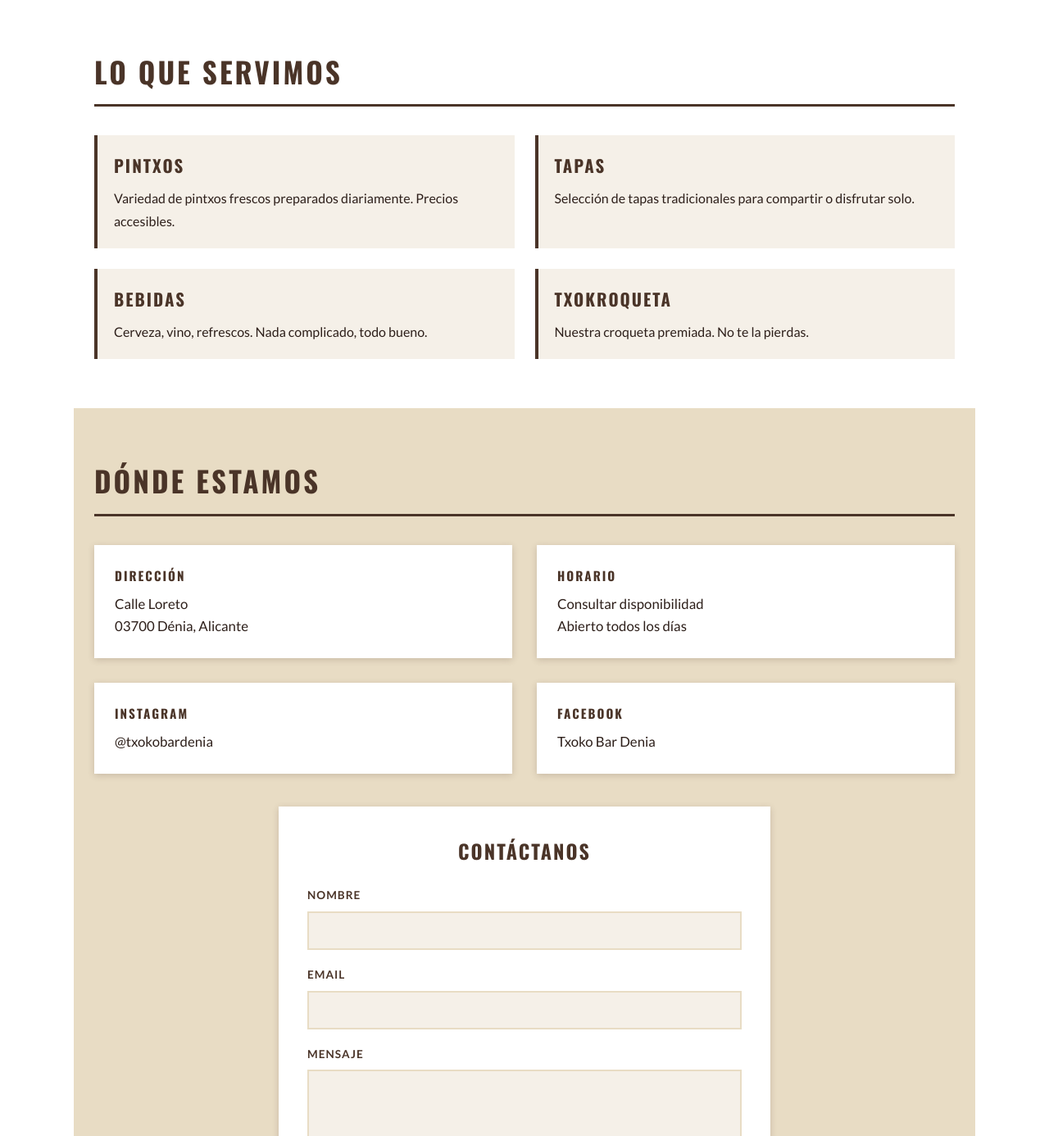
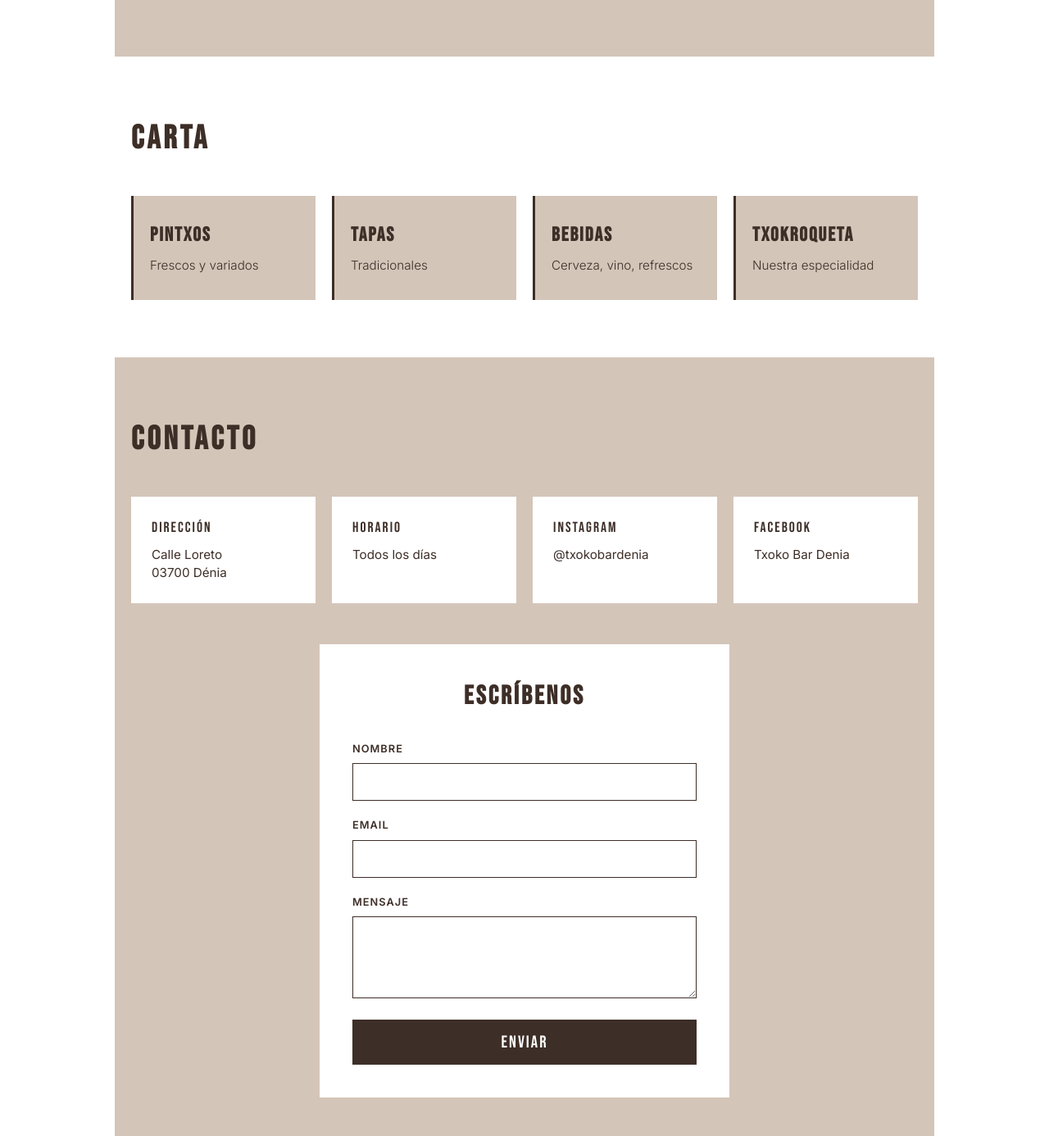
Before and after one commit to Gatimoro/ForkReplacement, a Flask app: page /txoco-bar in a window 1280 px wide. Shown: the part 1135-2521 px from the top of the page at 82% size. Run offline with Flask 3, Linux system fonts and the light colour scheme.

Commit message:
Ultra-minimal redesign: zero fluff, maximum clarity
- Bebas Neue + Inter fonts (modern, clean)
- Simplified to 4 colors: brown, tan, white, orange
- Cut all unnecessary text
- Hero: just "TXOKO BAR" title
- About: 1 sentence + 2 images
- Menu: 4 items, minimal descriptions
- Contact: 4 info boxes + form + map
- Total file: 502 lines (was 597)
- Sends to makarborisov123@gmail.com
- Sharp edges, no rounded corners
- Clean grid layouts throughout

```diff
--- a/templates/txoco.html
+++ b/templates/txoco.html
@@ -3,10 +3,11 @@
 <head>
     <meta charset="UTF-8">
     <meta name="viewport" content="width=device-width, initial-scale=1.0">
-    <title>Txoko Bar | Pintxos y Tapas en Dénia</title>
+    <title>Txoko Bar | Pintxos en Dénia</title>
     <link rel="icon" type="image/x-icon" href="/static/txoco-favicon.ico">
+    <style>
+        @import url('https://fonts.googleapis.com/css2?family=Bebas+Neue&family=Inter:wght@300;400;600&display=swap');
 
-    <style>@import url('https://fonts.googleapis.com/css2?family=Oswald:wght@400;600;700&family=Lato:wght@300;400;700&display=swap');
         * {
             margin: 0;
             padding: 0;
@@ -14,21 +15,17 @@
         }
 
         :root {
-            --brown: #4A3428;
-            --dark-brown: #2D1F1A;
-            --light-tan: #E8DCC4;
-            --cream: #F5F0E8;
+            --brown: #3D2E27;
+            --tan: #D4C5B9;
             --white: #FFFFFF;
-            --orange: #D87842;
-            --shadow: 0 2px 8px rgba(74, 52, 40, 0.2);
+            --orange: #C8694A;
         }
 
         body {
-            font-family: 'Lato', Arial, sans-serif;
-            color: var(--dark-brown);
+            font-family: 'Inter', sans-serif;
+            color: var(--brown);
             background: var(--white);
-            line-height: 1.6;
-            overflow-x: hidden;
+            line-height: 1.5;
         }
 
         /* Header */
@@ -80,180 +75,140 @@
 
         /* Hero */
         .hero {
-            margin-top: 77px;
-            height: 60vh;
-            background: linear-gradient(rgba(74, 52, 40, 0.6), rgba(45, 31, 26, 0.7)),
+            margin-top: 68px;
+            height: 65vh;
+            background: linear-gradient(rgba(61, 46, 39, 0.5), rgba(61, 46, 39, 0.7)),
                         url('/static/txoco-exterior.jpg') center/cover;
             display: flex;
             align-items: center;
             justify-content: center;
             text-align: center;
-            color: var(--white);
-            padding: 20px;
         }
 
         .hero h1 {
-            font-size: 3.5rem;
-            font-weight: 700;
-            font-family: 'Oswald', sans-serif;
-            letter-spacing: 8px;
-            margin-bottom: 15px;
-        }
-
-        .hero p {
-            font-size: 1.1rem;
-            letter-spacing: 3px;
-            text-transform: uppercase;
-            font-weight: 300;
+            font-family: 'Bebas Neue', sans-serif;
+            font-size: 5rem;
+            letter-spacing: 12px;
+            color: var(--white);
         }
 
         /* Section */
-        .section {
-            padding: 60px 25px;
-            max-width: 1100px;
+        section {
+            max-width: 1000px;
             margin: 0 auto;
+            padding: 70px 20px;
         }
 
-        .section-title {
-            font-size: 2.2rem;
-            font-weight: 700;
-            font-family: 'Oswald', sans-serif;
-            letter-spacing: 3px;
-            text-transform: uppercase;
-            margin-bottom: 35px;
+        h2 {
+            font-family: 'Bebas Neue', sans-serif;
+            font-size: 2.5rem;
+            letter-spacing: 4px;
+            margin-bottom: 40px;
             color: var(--brown);
-            border-bottom: 3px solid var(--brown);
-            padding-bottom: 12px;
         }
 
         /* About */
         .about {
-            background: var(--cream);
+            text-align: center;
+            background: var(--tan);
         }
 
-        .about-text {
-            font-size: 1.05rem;
-            line-height: 1.8;
-            max-width: 700px;
-            margin: 0 auto;
-            text-align: center;
+        .about p {
+            font-size: 1.1rem;
+            font-weight: 300;
+            max-width: 600px;
+            margin: 0 auto 50px;
         }
 
-        /* Images Grid */
-        .images-grid {
+        .images {
             display: grid;
-            grid-template-columns: 1fr;
-            gap: 20px;
-            margin-top: 40px;
+            grid-template-columns: repeat(auto-fit, minmax(300px, 1fr));
+            gap: 15px;
         }
 
         .img-box {
-            height: 250px;
+            height: 300px;
             background-size: cover;
             background-position: center;
-            box-shadow: var(--shadow);
-        }
-
-        .img-interior {
-            background-image: url('/static/txoco-interior.jpg');
-        }
-
-        .img-pintxos {
-            background-image: url('/static/txoco-pintxos.jpg');
         }
 
         /* Menu */
-        .menu {
+        .menu-grid {
+            display: grid;
+            grid-template-columns: repeat(auto-fit, minmax(220px, 1fr));
+            gap: 20px;
+        }
+
+        .menu-item {
+            padding: 30px 20px;
+            background: var(--tan);
+            border-left: 3px solid var(--brown);
+        }
+
+        .menu-item h3 {
+            font-family: 'Bebas Neue', sans-serif;
+            font-size: 1.5rem;
+            letter-spacing: 2px;
+            margin-bottom: 8px;
+            color: var(--brown);
+        }
+
+        .menu-item p {
+            font-size: 0.95rem;
+            font-weight: 300;
+        }
+
+        /* Contact */
+        .contact {
+            background: var(--tan);
+        }
+
+        .contact-grid {
+            display: grid;
+            grid-template-columns: repeat(auto-fit, minmax(200px, 1fr));
+            gap: 20px;
+            margin-bottom: 50px;
+        }
+
+        .contact-item {
+            padding: 25px;
             background: var(--white);
         }
 
-        .menu-items {
-            display: grid;
-            grid-template-columns: 1fr;
-            gap: 25px;
+        .contact-label {
+            font-family: 'Bebas Neue', sans-serif;
+            font-size: 1.1rem;
+            letter-spacing: 2px;
+            margin-bottom: 8px;
+            color: var(--brown);
         }
 
-        .menu-item {
-            border-left: 4px solid var(--brown);
-            padding: 20px;
-            background: var(--cream);
-        }
-
-        .menu-item h3 {
-            font-size: 1.3rem;
-            font-weight: 700;
-            font-family: 'Oswald', sans-serif;
-            letter-spacing: 2px;
-            text-transform: uppercase;
-            color: var(--brown);
-            margin-bottom: 10px;
-        }
-
-        .menu-item p {
-            color: var(--dark-brown);
-            line-height: 1.7;
-        }
-
-        /* Contact Info */
-        .contact-info {
-            background: var(--light-tan);
-        }
-
-        .info-grid {
-            display: grid;
-            grid-template-columns: 1fr;
-            gap: 30px;
-            margin-bottom: 40px;
-        }
-
-        .info-item {
-            background: var(--white);
-            padding: 25px;
-            box-shadow: var(--shadow);
-        }
-
-        .info-label {
-            font-weight: 700;
-            font-family: 'Oswald', sans-serif;
-            text-transform: uppercase;
-            letter-spacing: 2px;
-            color: var(--brown);
-            margin-bottom: 10px;
+        .contact-value {
             font-size: 0.95rem;
         }
 
-        .info-value {
-            font-size: 1.05rem;
-            color: var(--dark-brown);
+        .contact-value a {
+            color: var(--brown);
+            text-decoration: none;
         }
 
-        .info-value a {
-            color: var(--dark-brown);
-            text-decoration: none;
-            transition: color 0.3s;
-        }
-
-        .info-value a:hover {
+        .contact-value a:hover {
             color: var(--orange);
         }
 
-        /* Contact Form */
-        .contact-form {
+        /* Form */
+        .form {
             background: var(--white);
-            padding: 35px;
-            box-shadow: var(--shadow);
-            max-width: 600px;
-            margin: 0 auto;
+            padding: 40px;
+            max-width: 500px;
+            margin: 0 auto 50px;
         }
 
-        .form-title {
-            font-size: 1.5rem;
-            font-weight: 700;
-            font-family: 'Oswald', sans-serif;
-            letter-spacing: 2px;
-            text-transform: uppercase;
-            color: var(--brown);
-            margin-bottom: 25px;
+        .form h3 {
+            font-family: 'Bebas Neue', sans-serif;
+            font-size: 2rem;
+            letter-spacing: 3px;
+            margin-bottom: 30px;
             text-align: center;
         }
 
@@ -261,142 +216,118 @@
             margin-bottom: 20px;
         }
 
-        .form-group label {
+        label {
             display: block;
+            font-size: 0.8rem;
             font-weight: 600;
             text-transform: uppercase;
-            font-size: 0.85rem;
             letter-spacing: 1px;
-            color: var(--brown);
             margin-bottom: 8px;
         }
 
-        .form-group input,
-        .form-group textarea {
+        input, textarea {
             width: 100%;
             padding: 12px;
-            border: 2px solid var(--light-tan);
-            background: var(--cream);
-            font-family: 'Lato', Arial, sans-serif;
+            border: 1px solid var(--brown);
+            background: var(--white);
+            font-family: 'Inter', sans-serif;
             font-size: 1rem;
-            transition: border-color 0.3s;
         }
 
-        .form-group input:focus,
-        .form-group textarea:focus {
+        input:focus, textarea:focus {
             outline: none;
-            border-color: var(--brown);
+            border-color: var(--orange);
         }
 
-        .form-group textarea {
+        textarea {
             resize: vertical;
-            min-height: 120px;
+            min-height: 100px;
         }
 
-        .submit-btn {
+        button {
             width: 100%;
             padding: 15px;
             background: var(--brown);
             color: var(--white);
             border: none;
-            font-weight: 700;
-            font-family: 'Oswald', sans-serif;
-            text-transform: uppercase;
+            font-family: 'Bebas Neue', sans-serif;
+            font-size: 1.3rem;
             letter-spacing: 2px;
-            font-size: 1.05rem;
             cursor: pointer;
-            transition: background 0.3s;
         }
 
-        .submit-btn:hover {
-            background: var(--dark-brown);
+        button:hover {
+            background: var(--orange);
         }
 
-        .submit-btn:disabled {
+        button:disabled {
             background: #999;
             cursor: not-allowed;
         }
 
-        .form-message {
+        .message {
             margin-top: 15px;
             padding: 12px;
             text-align: center;
             display: none;
         }
 
-        .form-message.success {
+        .message.success {
             background: #d4edda;
             color: #155724;
-            border: 2px solid #c3e6cb;
             display: block;
         }
 
-        .form-message.error {
+        .message.error {
             background: #f8d7da;
             color: #721c24;
-            border: 2px solid #f5c6cb;
             display: block;
         }
 
         /* Map */
-        .map-container {
+        .map {
             width: 100%;
-            height: 350px;
-            margin-top: 40px;
-            box-shadow: var(--shadow);
+            height: 400px;
         }
 
         /* Footer */
-        .footer {
-            background: var(--dark-brown);
-            color: var(--light-tan);
-            padding: 40px 25px;
+        footer {
+            background: var(--brown);
+            color: var(--tan);
+            padding: 50px 20px;
             text-align: center;
         }
 
-        .footer-logo {
-            font-size: 1.8rem;
-            font-weight: 700;
-            font-family: 'Oswald', sans-serif;
-            letter-spacing: 3px;
+        footer h2 {
+            font-family: 'Bebas Neue', sans-serif;
+            font-size: 2rem;
+            letter-spacing: 4px;
             margin-bottom: 15px;
+            color: var(--tan);
         }
 
-        .footer p {
-            margin: 8px 0;
-            font-size: 0.95rem;
+        footer a {
+            color: var(--tan);
+            text-decoration: none;
         }
 
-        .footer a {
-            color: var(--light-tan);
-            text-decoration: none;
-            transition: color 0.3s;
-        }
-
-        .footer a:hover {
+        footer a:hover {
             color: var(--orange);
         }
 
-        /* Desktop */
-        @media (min-width: 768px) {
+        /* Mobile */
+        @media (max-width: 768px) {
             .nav-links {
-                display: flex;
+                display: none;
             }
 
             .hero h1 {
-                font-size: 5rem;
+                font-size: 3rem;
+                letter-spacing: 6px;
             }
 
-            .images-grid {
-                grid-template-columns: repeat(2, 1fr);
-            }
-
-            .menu-items {
-                grid-template-columns: repeat(2, 1fr);
-            }
-
-            .info-grid {
-                grid-template-columns: repeat(2, 1fr);
+            h2 {
+                font-size: 2rem;
             }
         }
     </style>
@@ -404,157 +335,134 @@
 <body>
     <!-- Header -->
     <header class="header">
-        <div class="nav-container">
+        <nav class="nav">
             <div class="logo">TXOKO BAR</div>
-            <nav class="nav-links">
-                <a href="#about">Nosotros</a>
-                <a href="#menu">Carta</a>
-                <a href="#contact">Contacto</a>
-            </nav>
-        </div>
+            <ul class="nav-links">
+                <li><a href="#about">Nosotros</a></li>
+                <li><a href="#menu">Carta</a></li>
+                <li><a href="#contact">Contacto</a></li>
+            </ul>
+        </nav>
     </header>
 
     <!-- Hero -->
     <section class="hero">
-        <div>
-            <h1>TXOKO BAR</h1>
-            <p>Pintxos y Tapas en Dénia</p>
-        </div>
+        <h1>TXOKO BAR</h1>
     </section>
 
     <!-- About -->
-    <section class="section about" id="about">
-        <h2 class="section-title">Sobre Nosotros</h2>
-        <p class="about-text">
-            En Txoko Bar servimos pintxos y tapas auténticas en pleno corazón de Dénia.
-            Ambiente relajado, precios accesibles y buena comida. Ven a disfrutar de lo simple y lo bueno.
-        </p>
-
-        <div class="images-grid">
-            <div class="img-box img-interior"></div>
-            <div class="img-box img-pintxos"></div>
+    <section class="about" id="about">
+        <h2>Pintxos y Tapas en Dénia</h2>
+        <p>Comida sencilla, precios justos. En pleno centro de Dénia, Calle Loreto.</p>
+        <div class="images">
+            <div class="img-box" style="background-image: url('/static/txoco-interior.jpg')"></div>
+            <div class="img-box" style="background-image: url('/static/txoco-pintxos.jpg')"></div>
         </div>
     </section>
 
     <!-- Menu -->
-    <section class="section menu" id="menu">
-        <h2 class="section-title">Lo Que Servimos</h2>
-        <div class="menu-items">
+    <section id="menu">
+        <h2>Carta</h2>
+        <div class="menu-grid">
             <div class="menu-item">
                 <h3>Pintxos</h3>
-                <p>Variedad de pintxos frescos preparados diariamente. Precios accesibles.</p>
+                <p>Frescos y variados</p>
             </div>
             <div class="menu-item">
                 <h3>Tapas</h3>
-                <p>Selección de tapas tradicionales para compartir o disfrutar solo.</p>
+                <p>Tradicionales</p>
             </div>
             <div class="menu-item">
                 <h3>Bebidas</h3>
-                <p>Cerveza, vino, refrescos. Nada complicado, todo bueno.</p>
+                <p>Cerveza, vino, refrescos</p>
             </div>
             <div class="menu-item">
                 <h3>Txokroqueta</h3>
-                <p>Nuestra croqueta premiada. No te la pierdas.</p>
+                <p>Nuestra especialidad</p>
             </div>
         </div>
     </section>
 
-    <!-- Contact Info -->
-    <section class="section contact-info" id="contact">
-        <h2 class="section-title">Dónde Estamos</h2>
+    <!-- Contact -->
+    <section class="contact" id="contact">
+        <h2>Contacto</h2>
 
-        <div class="info-grid">
-            <div class="info-item">
-                <div class="info-label">Dirección</div>
-                <div class="info-value">Calle Loreto<br>03700 Dénia, Alicante</div>
+        <div class="contact-grid">
+            <div class="contact-item">
+                <div class="contact-label">Dirección</div>
+                <div class="contact-value">Calle Loreto<br>03700 Dénia</div>
             </div>
-
-            <div class="info-item">
-                <div class="info-label">Horario</div>
-                <div class="info-value">Consultar disponibilidad<br>Abierto todos los días</div>
+            <div class="contact-item">
+                <div class="contact-label">Horario</div>
+                <div class="contact-value">Todos los días</div>
             </div>
-
-            <div class="info-item">
-                <div class="info-label">Instagram</div>
-                <div class="info-value">
-                    <a href="https://www.instagram.com/txokobardenia/" target="_blank" rel="noopener">@txokobardenia</a>
+            <div class="contact-item">
+                <div class="contact-label">Instagram</div>
+                <div class="contact-value">
+                    <a href="https://www.instagram.com/txokobardenia/" target="_blank">@txokobardenia</a>
                 </div>
             </div>
-
-            <div class="info-item">
-                <div class="info-label">Facebook</div>
-                <div class="info-value">
-                    <a href="https://www.facebook.com/txokobardenia/" target="_blank" rel="noopener">Txoko Bar Denia</a>
+            <div class="contact-item">
+                <div class="contact-label">Facebook</div>
+                <div class="contact-value">
+                    <a href="https://www.facebook.com/txokobardenia/" target="_blank">Txoko Bar Denia</a>
                 </div>
             </div>
         </div>
 
-        <!-- Contact Form -->
-        <div class="contact-form">
-            <h3 class="form-title">Contáctanos</h3>
+        <!-- Form -->
+        <div class="form">
+            <h3>Escríbenos</h3>
             <form id="contactForm">
                 <div class="form-group">
                     <label for="nombre">Nombre</label>
                     <input type="text" id="nombre" name="nombre" required>
                 </div>
-
                 <div class="form-group">
                     <label for="email">Email</label>
                     <input type="email" id="email" name="email" required>
                 </div>
-
                 <div class="form-group">
                     <label for="mensaje">Mensaje</label>
                     <textarea id="mensaje" name="mensaje" required></textarea>
                 </div>
-
-                <button type="submit" class="submit-btn" id="submitBtn">Enviar Mensaje</button>
-
-                <div class="form-message" id="formMessage"></div>
+                <button type="submit" id="submitBtn">Enviar</button>
+                <div class="message" id="formMessage"></div>
             </form>
         </div>
 
         <!-- Map -->
-        <div class="map-container">
-            <iframe
-                src="https://www.google.com/maps/embed?pb=!1m18!1m12!1m3!1d3094.7682885366!2d0.10305431531913!3d38.84126897957!2m3!1f0!2f0!3f0!3m2!1i1024!2i768!4f13.1!3m3!1m2!1s0xd61e81c3b3b3b3b%3A0x1234567890abcdef!2sCarrer%20de%20Loreto%2C%2003700%20D%C3%A9nia%2C%20Alicante!5e0!3m2!1ses!2ses!4v1234567890"
-                width="100%"
-                height="100%"
-                style="border:0;"
-                allowfullscreen=""
-                loading="lazy">
-            </iframe>
-        </div>
+        <iframe class="map"
+            src="https://www.google.com/maps/embed?pb=!1m18!1m12!1m3!1d3094.7682885366!2d0.10305431531913!3d38.84126897957!2m3!1f0!2f0!3f0!3m2!1i1024!2i768!4f13.1!3m3!1m2!1s0xd61e81c3b3b3b3b%3A0x1234567890abcdef!2sCarrer%20de%20Loreto%2C%2003700%20D%C3%A9nia%2C%20Alicante!5e0!3m2!1ses!2ses!4v1234567890"
+            style="border:0"
+            allowfullscreen
+            loading="lazy">
+        </iframe>
     </section>
 
     <!-- Footer -->
-    <footer class="footer">
-        <div class="footer-logo">TXOKO BAR</div>
+    <footer>
+        <h2>TXOKO BAR</h2>
         <p>Calle Loreto, Dénia</p>
         <p>
-            <a href="https://www.instagram.com/txokobardenia/" target="_blank" rel="noopener">Instagram</a> |
-            <a href="https://www.facebook.com/txokobardenia/" target="_blank" rel="noopener">Facebook</a>
+            <a href="https://www.instagram.com/txokobardenia/" target="_blank">Instagram</a> |
+            <a href="https://www.facebook.com/txokobardenia/" target="_blank">Facebook</a>
         </p>
-        <p style="margin-top: 20px; opacity: 0.7; font-size: 0.85rem;">© 2025 Txoko Bar</p>
     </footer>
 
     <script>
-        // Contact Form Handler
         document.getElementById('contactForm').addEventListener('submit', async function(e) {
             e.preventDefault();
 
-            const submitBtn = document.getElementById('submitBtn');
-            const formMessage = document.getElementById('formMessage');
+            const btn = document.getElementById('submitBtn');
+            const msg = document.getElementById('formMessage');
 
-            // Disable button
-            submitBtn.disabled = true;
-            submitBtn.textContent = 'ENVIANDO...';
+            btn.disabled = true;
+            btn.textContent = 'ENVIANDO...';
+            msg.classList.remove('success', 'error');
+            msg.style.display = 'none';
 
-            // Hide previous messages
-            formMessage.classList.remove('success', 'error');
-            formMessage.style.display = 'none';
-
-            const formData = {
+            const data = {
                 nombre: document.getElementById('nombre').value,
                 email: document.getElementById('email').value,
                 mensaje: document.getElementById('mensaje').value
@@ -563,32 +471,29 @@
             try {
                 const response = await fetch('/txoko/contacto', {
                     method: 'POST',
-                    headers: {
-                        'Content-Type': 'application/json'
-                    },
-                    body: JSON.stringify(formData)
+                    headers: {'Content-Type': 'application/json'},
+                    body: JSON.stringify(data)
                 });
 
                 const result = await response.json();
 
                 if (result.success) {
-                    formMessage.textContent = result.message;
-                    formMessage.classList.add('success');
-                    formMessage.style.display = 'block';
-                    // Clear form
+                    msg.textContent = result.message;
+                    msg.classList.add('success');
+                    msg.style.display = 'block';
                     document.getElementById('contactForm').reset();
                 } else {
-                    formMessage.textContent = result.message;
-                    formMessage.classList.add('error');
-                    formMessage.style.display = 'block';
+                    msg.textContent = result.message;
+                    msg.classList.add('error');
+                    msg.style.display = 'block';
                 }
             } catch (error) {
-                formMessage.textContent = 'Error al enviar el mensaje. Por favor, intenta de nuevo.';
-                formMessage.classList.add('error');
-                formMessage.style.display = 'block';
+                msg.textContent = 'Error. Intenta de nuevo.';
+                msg.classList.add('error');
+                msg.style.display = 'block';
             } finally {
-                submitBtn.disabled = false;
-                submitBtn.textContent = 'ENVIAR MENSAJE';
+                btn.disabled = false;
+                btn.textContent = 'ENVIAR';
             }
         });
     </script>
```
Also changed, not shown: other parts of templates/txoco.html (+14 -16 lines).
